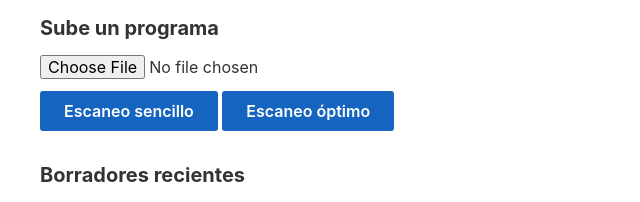
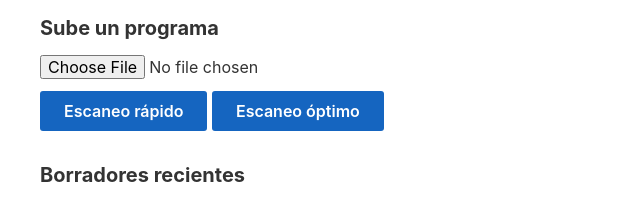
Before and after one commit to MathiasSM/SIGPAE, a Django app: page /ocr/ in a window 1280 px wide. Shown: the part 80-282 px from the top of the page, without its empty margins (0-640 px from the left). Run offline with Django 3.2, Linux system fonts and the light colour scheme; data that the repository does not hold is empty; some libraries are stand-ins or nearby versions.

Commit message:
Modificaciones criticas en modelo de interfaz del software: 	Cambio de texto de "escaneo sencillo" a "escaneo rapido"

```diff
--- a/ocr/templates/ocr/index.html
+++ b/ocr/templates/ocr/index.html
@@ -19,7 +19,7 @@
         </ul>
       </div>
       {% endif %}
-      <button type="button" id="bt-t" class="bt-x"> Escaneo sencillo </button>
+      <button type="button" id="bt-t" class="bt-x"> Escaneo rápido </button>
       <button type="button" id="bt-i" class="bt-x">Escaneo óptimo</button>
     </form>
   </div>
```
